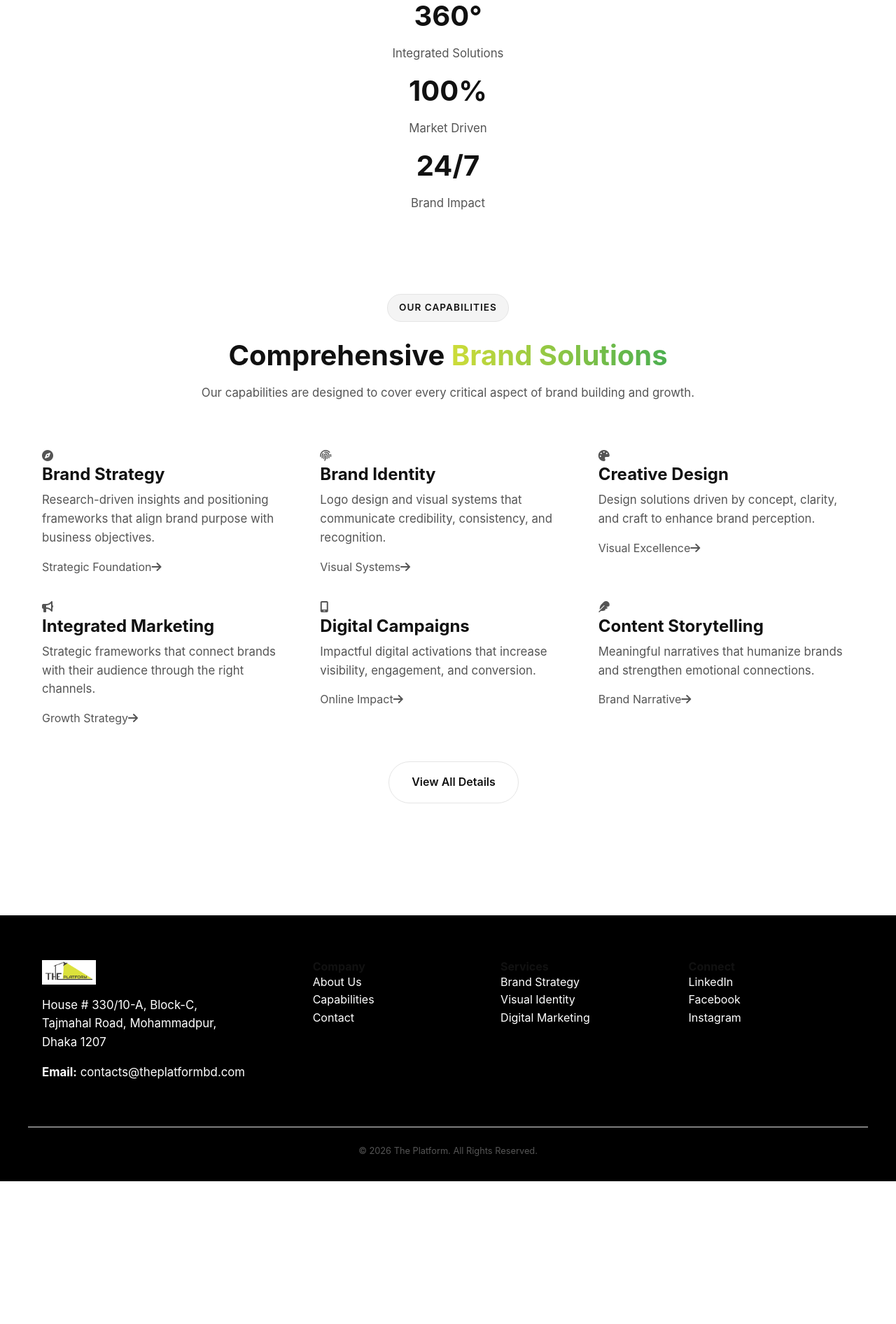
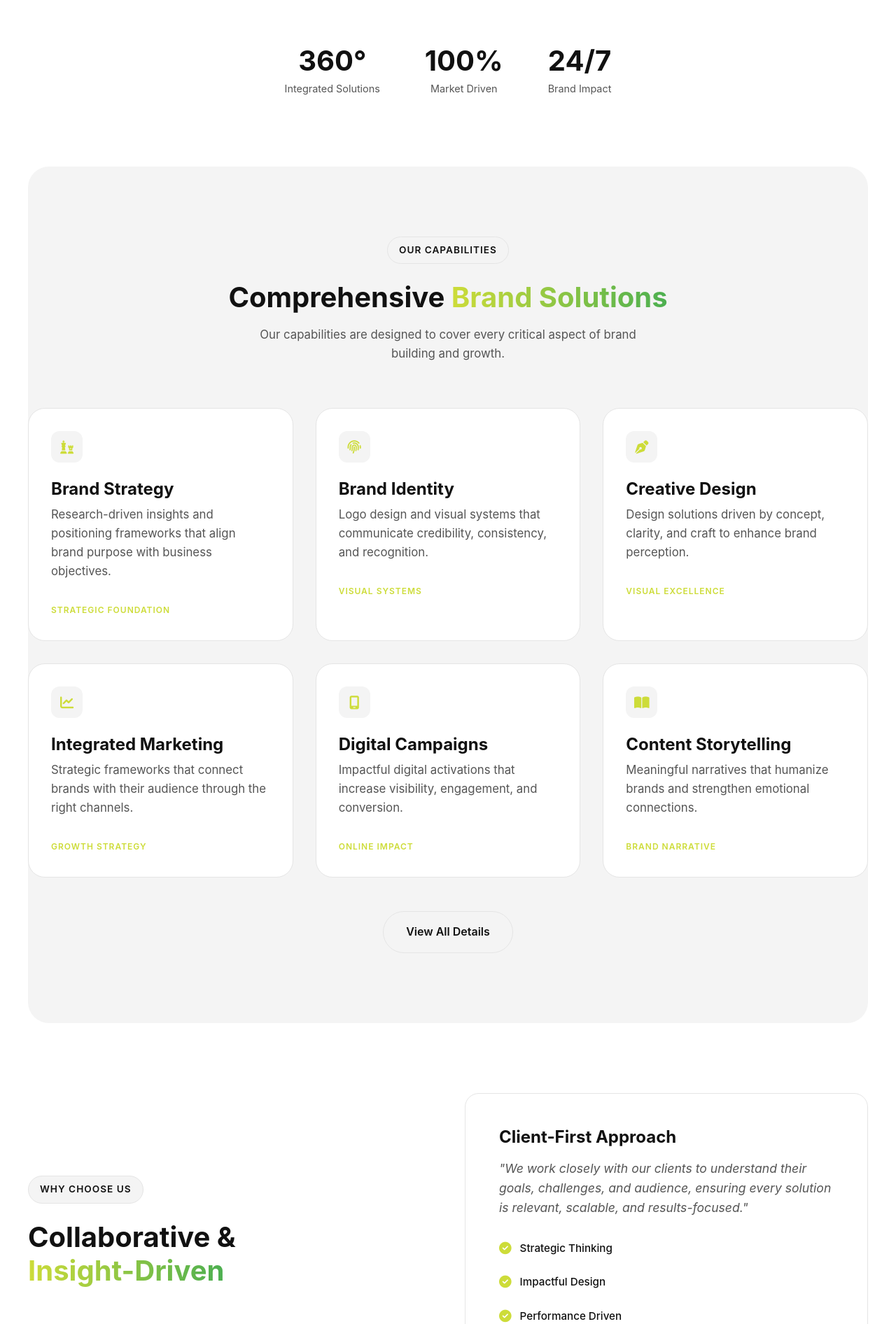
Before and after one commit to sou-rav/the-platform-website, a React (Vite) app: page / in a window 1280 px wide. Shown: the part 468-2360 px from the top of the page at 70% size. Before the commit the page ends 2156 px from the top, so only its background shows below. Built offline with nearby package versions, Linux system fonts and the light colour scheme.

Commit message:
Revamp Home and Services pages to match 1:1 design

```diff
--- a/src/index.css
+++ b/src/index.css
@@ -95,7 +95,7 @@
 
   p { margin-bottom: 1rem; font-size: 1.05rem; }
 
-  /* FIXED: Standard property added for compatibility */
+  /* Gradient Text with Compatibility Fix */
   .gradient-text {
     background: linear-gradient(90deg, var(--brand-primary), #4caf50);
     -webkit-background-clip: text; /* Vendor prefix */
@@ -222,9 +222,60 @@
   .delay-300 { transition-delay: 0.3s; }
 
   /* =========================================
-     7. ABOUT PAGE STYLES
+     7. HOME PAGE STYLES
      ========================================= */
-  /* Feature Cards */
+  /* Hero Stats */
+  .hero-stats-row {
+      display: flex;
+      justify-content: center;
+      gap: 4rem;
+      margin-top: 4rem;
+      flex-wrap: wrap;
+  }
+  .hero-stat-item h2 {
+      font-size: 2.5rem;
+      margin-bottom: 0.2rem;
+      color: var(--text-main);
+  }
+  .hero-stat-item p { margin: 0; font-size: 0.9rem; color: var(--text-body); }
+
+  /* Home Service Cards (Small Grid) */
+  .home-service-card {
+      background: var(--card-bg);
+      padding: 2rem;
+      border-radius: 24px;
+      border: 1px solid var(--border-light);
+      transition: 0.3s;
+      position: relative;
+      overflow: hidden;
+  }
+  .home-service-card:hover {
+      transform: translateY(-5px);
+      box-shadow: 0 10px 30px rgba(0,0,0,0.05);
+      border-color: var(--brand-primary);
+  }
+  .icon-box-small {
+      width: 45px; height: 45px;
+      background: var(--pill-bg);
+      border-radius: 12px;
+      display: flex; align-items: center; justify-content: center;
+      color: var(--brand-primary);
+      font-size: 1.2rem;
+      margin-bottom: 1.5rem;
+  }
+  .card-tag {
+      display: inline-block;
+      font-size: 0.75rem;
+      font-weight: 600;
+      text-transform: uppercase;
+      color: var(--brand-primary);
+      letter-spacing: 1px;
+      margin-top: 1rem;
+  }
+
+  /* =========================================
+     8. ABOUT PAGE STYLES
+     ========================================= */
   .feature-card {
       background: var(--card-bg);
       padding: 2.5rem;
@@ -249,7 +300,7 @@
   }
   [data-theme='dark'] .step-number { color: rgba(255,255,255,0.05); }
 
-  /* Why Choose Us - Stats Grid (THE BOXES FIX) */
+  /* Stats Boxes */
   .stats-container {
       display: grid;
       grid-template-columns: 1fr 1fr;
@@ -258,7 +309,6 @@
       padding: 1rem;
       border-radius: 24px;
   }
-
   .stat-box {
       background: var(--card-bg);
       padding: 2rem;
@@ -279,7 +329,7 @@
   .stat-box p { font-size: 0.85rem; margin: 0; font-weight: 600; }
 
   /* =========================================
-     8. SERVICES PAGE STYLES (UPDATED)
+     9. SERVICES PAGE STYLES (DETAILED)
      ========================================= */
   .service-detail-card {
       background: var(--card-bg);
@@ -323,9 +373,9 @@
   }
   .check-list-styled li {
       font-size: 0.95rem; color: var(--text-main);
-      display: flex; align-items: center; gap: 12px; font-weight: 500;
+      display: flex; align-items: start; gap: 12px; font-weight: 500;
   }
-  .check-list-styled i { color: var(--brand-primary); font-size: 1.1rem; }
+  .check-list-styled i { color: var(--brand-primary); font-size: 1.1rem; margin-top: 3px; }
 
   /* OVERRIDE: Force 1 Column for About Page Lists */
   .grid-2 .check-list-styled {
@@ -355,7 +405,7 @@
   }
 
   /* =========================================
-     9. CONTACT PAGE
+     10. CONTACT & FOOTER
      ========================================= */
   .contact-sidebar { display: flex; flex-direction: column; gap: 2rem; }
   .contact-card {
@@ -366,9 +416,6 @@
   }
   .full-width { width: 100%; text-align: center; }
 
-  /* =========================================
-     10. FOOTER
-     ========================================= */
   footer {
       background: #000; color: #fff; padding: 4rem 0 2rem; margin-top: 4rem;
   }
@@ -392,6 +439,7 @@
       grid-template-columns: 1fr;
     }
     .check-list-styled { grid-template-columns: 1fr !important; }
+    .hero-stats-row { gap: 2rem; }
 
     .menu-toggle { display: block; }
     .nav-links {
--- a/src/pages/About.jsx
+++ b/src/pages/About.jsx
@@ -57,22 +57,23 @@ export default function About() {
                 <h2>Why Choose <span className="gradient-text">The Platform?</span></h2>
                 <p style={{ marginLeft: 0 }}>We combine deep expertise with a client-first approach to deliver solutions that actually work. Here is what sets us apart:</p>
 
-                <ul className="check-list-styled" style={{ gridTemplateColumns: '1fr', gap: '1.2rem', marginTop: '2rem' }}>
-                    <li style={{ fontSize: '1rem' }}>
-                        <i className="fa-solid fa-circle-check" style={{ fontSize: '1.2rem' }}></i>
-                        <strong>Collaborative Approach:</strong> We work with you, not just for you.
+                {/* 1-Column List with Circle Checks */}
+                <ul className="check-list-styled" style={{ gridTemplateColumns: '1fr' }}>
+                    <li>
+                        <i className="fa-solid fa-circle-check"></i>
+                        <span><strong>Collaborative Approach:</strong> We work with you, not just for you.</span>
                     </li>
-                    <li style={{ fontSize: '1rem' }}>
-                        <i className="fa-solid fa-circle-check" style={{ fontSize: '1.2rem' }}></i>
-                        <strong>Insight-Driven:</strong> Decisions based on research, not guesswork.
+                    <li>
+                        <i className="fa-solid fa-circle-check"></i>
+                        <span><strong>Insight-Driven:</strong> Decisions based on research, not guesswork.</span>
                     </li>
-                    <li style={{ fontSize: '1rem' }}>
-                        <i className="fa-solid fa-circle-check" style={{ fontSize: '1.2rem' }}></i>
-                        <strong>Long-Term Focus:</strong> Building brands that sustain growth.
+                    <li>
+                        <i className="fa-solid fa-circle-check"></i>
+                        <span><strong>Long-Term Focus:</strong> Building brands that sustain growth.</span>
                     </li>
-                    <li style={{ fontSize: '1rem' }}>
-                        <i className="fa-solid fa-circle-check" style={{ fontSize: '1.2rem' }}></i>
-                        <strong>Scalable Solutions:</strong> Strategies that grow with your business.
+                    <li>
+                        <i className="fa-solid fa-circle-check"></i>
+                        <span><strong>Scalable Solutions:</strong> Strategies that grow with your business.</span>
                     </li>
                 </ul>
             </div>
--- a/src/pages/Home.jsx
+++ b/src/pages/Home.jsx
@@ -3,40 +3,122 @@ import { Link } from 'react-router-dom';
 export default function Home() {
   return (
     <>
-      {/* Hero Section */}
+      {/* 1. HERO SECTION */}
       <section className="section-padding container text-center reveal active">
         <span className="tagline-pill">Full-Stop Creative Solution</span>
         <h1>COMMITMENT TO QUALITY,<br/>CLARITY, AND <span className="gradient-text">IMPACT</span></h1>
-        <p className="reveal delay-100 active">
+
+        <p style={{ maxWidth: '700px', margin: '0 auto 2rem' }}>
             We partner with businesses to define strong brand foundations, craft distinctive identities, and deliver strategic communication that performs in competitive markets.
         </p>
-        <div className="reveal delay-200 active" style={{ marginTop: '2rem' }}>
+
+        <div className="reveal delay-100 active" style={{ marginBottom: '4rem' }}>
             <Link to="/contact" className="btn-primary">Start Project</Link>
             <Link to="/services" className="btn-outline">View Capabilities</Link>
         </div>
-        <div className="stats-row reveal delay-300 active">
-            <div className="stat-item"><h2>360°</h2><p>Integrated Solutions</p></div>
-            <div className="stat-item"><h2>100%</h2><p>Market Driven</p></div>
-            <div className="stat-item"><h2>24/7</h2><p>Brand Impact</p></div>
+
+        {/* Hero Stats Row */}
+        <div className="hero-stats-row reveal delay-200 active">
+            <div className="hero-stat-item">
+                <h2>360°</h2>
+                <p>Integrated Solutions</p>
+            </div>
+            <div className="hero-stat-item">
+                <h2>100%</h2>
+                <p>Market Driven</p>
+            </div>
+            <div className="hero-stat-item">
+                <h2>24/7</h2>
+                <p>Brand Impact</p>
+            </div>
         </div>
       </section>
 
-      {/* Services Grid */}
-      <section className="container reveal active" style={{ paddingBottom: '6rem' }}>
+      {/* 2. CAPABILITIES GRID (6 Items) */}
+      <section className="section-padding container reveal active" style={{ background: 'var(--pill-bg)', borderRadius: '30px' }}>
         <div className="text-center" style={{ marginBottom: '4rem' }}>
             <span className="tagline-pill">Our Capabilities</span>
             <h2>Comprehensive <span className="gradient-text">Brand Solutions</span></h2>
-            <p>Our capabilities are designed to cover every critical aspect of brand building and growth.</p>
+            <p style={{ maxWidth: '600px', margin: '0 auto' }}>
+                Our capabilities are designed to cover every critical aspect of brand building and growth.
+            </p>
         </div>
+
         <div className="grid-3">
-            <div className="home-service-card"><div className="icon-box-small"><i className="fa-solid fa-compass"></i></div><h3>Brand Strategy</h3><p>Research-driven insights and positioning frameworks that align brand purpose with business objectives.</p><div className="card-footer"><span>Strategic Foundation</span><i className="fa-solid fa-arrow-right"></i></div></div>
-            <div className="home-service-card"><div className="icon-box-small"><i className="fa-solid fa-fingerprint"></i></div><h3>Brand Identity</h3><p>Logo design and visual systems that communicate credibility, consistency, and recognition.</p><div className="card-footer"><span>Visual Systems</span><i className="fa-solid fa-arrow-right"></i></div></div>
-            <div className="home-service-card"><div className="icon-box-small"><i className="fa-solid fa-palette"></i></div><h3>Creative Design</h3><p>Design solutions driven by concept, clarity, and craft to enhance brand perception.</p><div className="card-footer"><span>Visual Excellence</span><i className="fa-solid fa-arrow-right"></i></div></div>
-            <div className="home-service-card"><div className="icon-box-small"><i className="fa-solid fa-bullhorn"></i></div><h3>Integrated Marketing</h3><p>Strategic frameworks that connect brands with their audience through the right channels.</p><div className="card-footer"><span>Growth Strategy</span><i className="fa-solid fa-arrow-right"></i></div></div>
-            <div className="home-service-card"><div className="icon-box-small"><i className="fa-solid fa-mobile-screen"></i></div><h3>Digital Campaigns</h3><p>Impactful digital activations that increase visibility, engagement, and conversion.</p><div className="card-footer"><span>Online Impact</span><i className="fa-solid fa-arrow-right"></i></div></div>
-            <div className="home-service-card"><div className="icon-box-small"><i className="fa-solid fa-feather"></i></div><h3>Content Storytelling</h3><p>Meaningful narratives that humanize brands and strengthen emotional connections.</p><div className="card-footer"><span>Brand Narrative</span><i className="fa-solid fa-arrow-right"></i></div></div>
+            {/* Card 1 */}
+            <div className="home-service-card">
+                <div className="icon-box-small"><i className="fa-solid fa-chess"></i></div>
+                <h3>Brand Strategy</h3>
+                <p>Research-driven insights and positioning frameworks that align brand purpose with business objectives.</p>
+                <span className="card-tag">Strategic Foundation</span>
+            </div>
+
+            {/* Card 2 */}
+            <div className="home-service-card">
+                <div className="icon-box-small"><i className="fa-solid fa-fingerprint"></i></div>
+                <h3>Brand Identity</h3>
+                <p>Logo design and visual systems that communicate credibility, consistency, and recognition.</p>
+                <span className="card-tag">Visual Systems</span>
+            </div>
+
+            {/* Card 3 */}
+            <div className="home-service-card">
+                <div className="icon-box-small"><i className="fa-solid fa-pen-nib"></i></div>
+                <h3>Creative Design</h3>
+                <p>Design solutions driven by concept, clarity, and craft to enhance brand perception.</p>
+                <span className="card-tag">Visual Excellence</span>
+            </div>
+
+            {/* Card 4 */}
+            <div className="home-service-card">
+                <div className="icon-box-small"><i className="fa-solid fa-chart-line"></i></div>
+                <h3>Integrated Marketing</h3>
+                <p>Strategic frameworks that connect brands with their audience through the right channels.</p>
+                <span className="card-tag">Growth Strategy</span>
+            </div>
+
+            {/* Card 5 */}
+            <div className="home-service-card">
+                <div className="icon-box-small"><i className="fa-solid fa-mobile-screen"></i></div>
+                <h3>Digital Campaigns</h3>
+                <p>Impactful digital activations that increase visibility, engagement, and conversion.</p>
+                <span className="card-tag">Online Impact</span>
+            </div>
+
+            {/* Card 6 */}
+            <div className="home-service-card">
+                <div className="icon-box-small"><i className="fa-solid fa-book-open"></i></div>
+                <h3>Content Storytelling</h3>
+                <p>Meaningful narratives that humanize brands and strengthen emotional connections.</p>
+                <span className="card-tag">Brand Narrative</span>
+            </div>
         </div>
-        <div className="text-center" style={{ marginTop: '3rem' }}><Link to="/services" className="btn-outline">View All Details</Link></div>
+
+        <div className="text-center" style={{ marginTop: '3rem' }}>
+            <Link to="/services" className="btn-outline" style={{ marginLeft: 0 }}>View All Details</Link>
+        </div>
+      </section>
+
+      {/* 3. WHY CHOOSE US (Testimonial Style) */}
+      <section className="section-padding container reveal active">
+        <div className="grid-2" style={{ alignItems: 'center' }}>
+            <div>
+                <span className="tagline-pill">Why Choose Us</span>
+                <h2>Collaborative & <br/><span className="gradient-text">Insight-Driven</span></h2>
+            </div>
+
+            <div className="feature-card" style={{ padding: '3rem' }}>
+                <h3 style={{ fontSize: '1.5rem', marginBottom: '1rem' }}>Client-First Approach</h3>
+                <p style={{ fontStyle: 'italic', fontSize: '1.1rem', marginBottom: '2rem' }}>
+                    "We work closely with our clients to understand their goals, challenges, and audience, ensuring every solution is relevant, scalable, and results-focused."
+                </p>
+                <ul className="check-list-styled">
+                    <li><i className="fa-solid fa-circle-check"></i> Strategic Thinking</li>
+                    <li><i className="fa-solid fa-circle-check"></i> Impactful Design</li>
+                    <li><i className="fa-solid fa-circle-check"></i> Performance Driven</li>
+                </ul>
+            </div>
+        </div>
       </section>
     </>
   );
```
Lines whose indentation alone changed are shown as unchanged.
